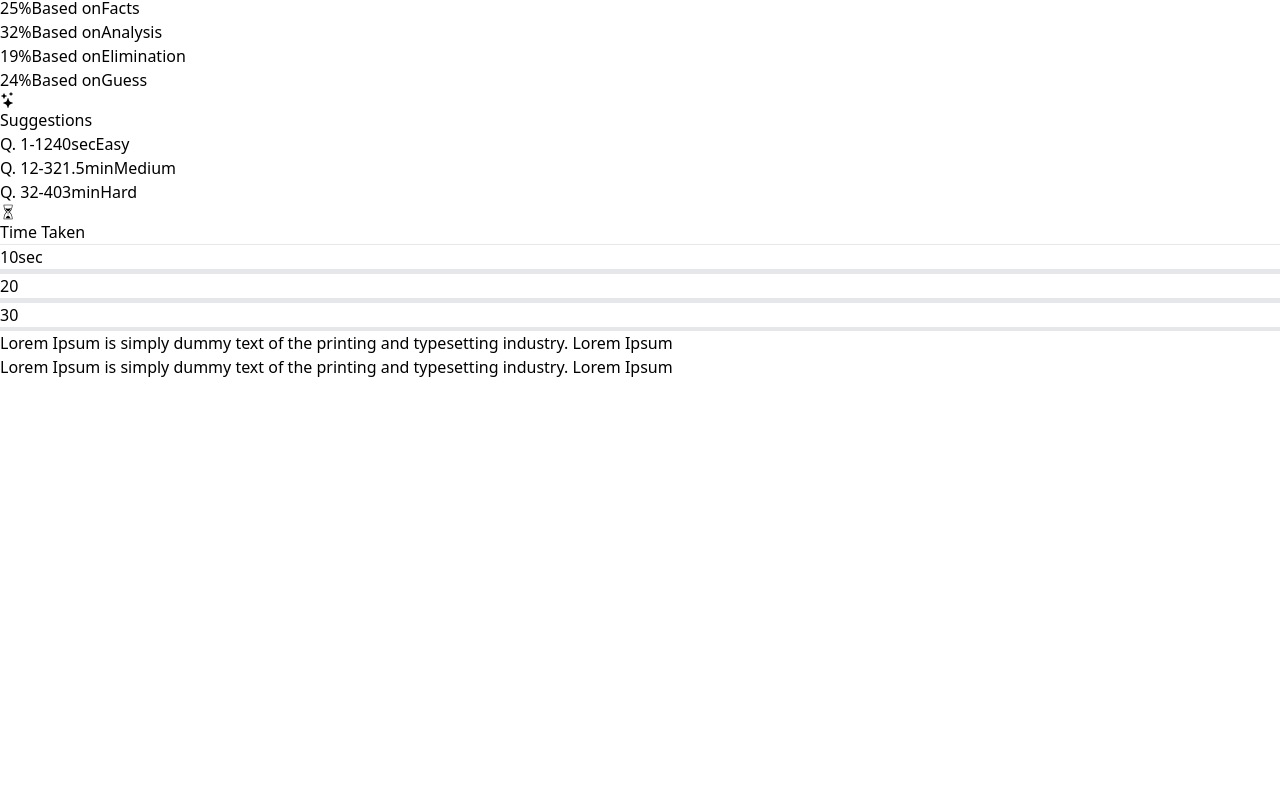
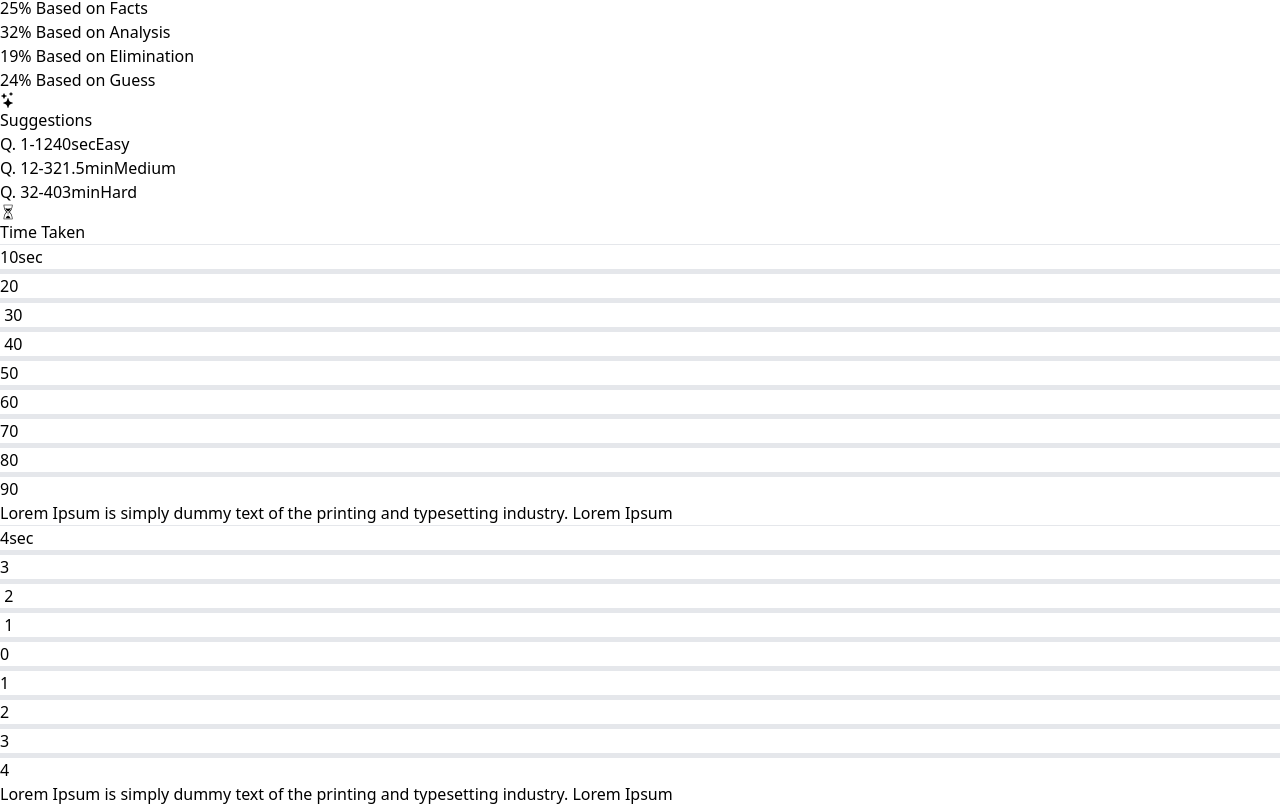
Before and after one commit to akhileshkumar09/asignment-ui, a React (Vite) app: page / in a window 1280 px wide. Shown: the part 2438-3244 px from the top of the page. Before the commit the page ends 2817 px from the top, so only its background shows below. Built offline with nearby package versions, Linux system fonts and the light colour scheme.

Commit message:
complete

```diff
--- a/src/components/RulerComponent.jsx
+++ b/src/components/RulerComponent.jsx
@@ -2,7 +2,7 @@ import { GiSandsOfTime } from "react-icons/gi";
 
 const RulerComponent = () => {
   return (
-    <div className="max-w-md mx-auto p-2  rounded-lg shadow-md bg-white relative">
+    <div className="max-w-md mx-auto p-2  rounded-lg shadow-md bg-white relative h-full w-full">
 
         <span className="text-gray-400 mb-4 font-semibold"><GiSandsOfTime className="inline mr-1"/> Time Taken</span>
       {/* first ruler */}
@@ -12,47 +12,181 @@ const RulerComponent = () => {
             <span className="absolute text-xs">
                 <hr className="h-4 border-r-2 border-[#8f92d2] w-1 border-t-0 rounded"/> 10sec
             </span>
-            <div className=" absolute w-10 h-4  left-1 flex  gap-1 ">
+            <div className=" absolute w-10 h-4  left-2 flex  gap-2 ">
                 <hr className="h-2 w-1 border-r-2 border-t-0 border-[#8f92d2]"/>
                 <hr className="h-2 w-1 border-r-2 border-t-0 border-[#8f92d2]"/>
                 <hr className="h-2 w-1 border-r-2 border-t-0 border-[#8f92d2]"/>
                 <hr className="h-2 w-1 border-r-2 border-t-0 border-[#8f92d2]"/>
             </div>
-            <span className="absolute text-xs left-8">
+            <span className="absolute text-xs left-10 ml-2">
                 <hr className="h-4 border-r-2 border-[#8f92d2] w-1 border-t-0 rounded ml-1"/> 20
             </span>
-            <div className=" absolute w-10 h-4 left-10 flex   gap-1">
+            <div className=" absolute w-10 h-4 left-14 flex gap-2 ml-1">
                 <hr className="h-2 w-1 border-r-2 border-t-0 border-[#8f92d2]"/>
                 <hr className="h-2 w-1 border-r-2 border-t-0 border-[#8f92d2]"/>
                 <hr className="h-2 w-1 border-r-2 border-t-0 border-[#8f92d2]"/>
                 <hr className="h-2 w-1 border-r-2 border-t-0 border-[#8f92d2]"/>
             </div>
-            <span className="absolute text-xs left-16 ">
-                <hr className="h-4 border-r-2 border-[#8f92d2] w-1 border-t-0 rounded ml-2"/> 30
+            <span className="absolute text-xs left-24">
+                <hr className="h-4 border-r-2 border-[#8f92d2] w-1 border-t-0 rounded ml-2"/> &nbsp;30
             </span>
-            <div className=" absolute w-10 h-4  left-20 flex   gap-1 ">
+            <div className=" absolute w-10 h-4  left-28 flex   gap-2  ">
                 <hr className="h-2 w-1 border-r-2 border-t-0 border-[#8f92d2]"/>
                 <hr className="h-2 w-1 border-r-2 border-t-0 border-[#8f92d2]"/>
                 <hr className="h-2 w-1 border-r-2 border-t-0 border-[#8f92d2]"/>
                 <hr className="h-2 w-1 border-r-2 border-t-0 border-[#8f92d2]"/>
             </div>
+            <span className="absolute text-xs left-36 ml-1 ">
+                <hr className="h-4 border-r-2 border-[#8f92d2] w-1 border-t-0 rounded ml-2"/> &nbsp;40
+            </span>
+            <div className=" absolute w-8 h-4  left-40 flex justify-between ml-1">
+                <hr className="h-2 w-1 border-r-2 border-t-0 border-[#8f92d2]"/>
+                <hr className="h-2 w-1 border-r-2 border-t-0 border-[#8f92d2]"/>
+                <hr className="h-2 w-1 border-r-2 border-t-0 border-[#8f92d2]"/>
+                <hr className="h-2 w-1 border-r-2 border-t-0 border-[#8f92d2]"/>
+            </div>
+            <span className="absolute text-xs left-48 ml-2">
+                <hr className="h-4 border-r-2 border-[#8f92d2] w-1 border-t-0 rounded "/> 50
+            </span>
+            <div className=" absolute w-8 h-4  left-52 flex justify-between">
+                <hr className="h-2 w-1 border-r-2 border-t-0 border-[#8f92d2]"/>
+                <hr className="h-2 w-1 border-r-2 border-t-0 border-[#8f92d2]"/>
+                <hr className="h-2 w-1 border-r-2 border-t-0 border-[#8f92d2]"/>
+                <hr className="h-2 w-1 border-r-2 border-t-0 border-[#8f92d2]"/>
+            </div>
+            <span className="absolute text-xs left-60 ml-1 ">
+                <hr className="h-4 border-r-2 border-[#8f92d2] w-1 border-t-0 rounded "/> 60
+            </span>
+            <div className=" absolute w-8 h-4  left-60 flex justify-between ml-3">
+                <hr className="h-2 w-1 border-r-2 border-t-0 border-[#8f92d2]"/>
+                <hr className="h-2 w-1 border-r-2 border-t-0 border-[#8f92d2]"/>
+                <hr className="h-2 w-1 border-r-2 border-t-0 border-[#8f92d2]"/>
+                <hr className="h-2 w-1 border-r-2 border-t-0 border-[#8f92d2]"/>
+            </div>
+            <span className="absolute text-xs  right-20">
+                <hr className="h-4 border-r-2 border-[#8f92d2] w-1 border-t-0 rounded "/> 70
+            </span>
+            <div className=" absolute w-8 h-4  right-14 flex justify-between ">
+                <hr className="h-2 w-1 border-r-2 border-t-0 border-[#8f92d2]"/>
+                <hr className="h-2 w-1 border-r-2 border-t-0 border-[#8f92d2]"/>
+                <hr className="h-2 w-1 border-r-2 border-t-0 border-[#8f92d2]"/>
+                <hr className="h-2 w-1 border-r-2 border-t-0 border-[#8f92d2]"/>
+            </div>
+            <span className="absolute text-xs right-10">
+                <hr className="h-4 border-r-2 border-[#8f92d2] w-1 border-t-0 rounded "/> 80
+            </span>
+            <div className=" absolute w-10 h-4  right-2 flex gap-2">
+                <hr className="h-2 w-1 border-r-2 border-t-0 border-[#8f92d2]"/>
+                <hr className="h-2 w-1 border-r-2 border-t-0 border-[#8f92d2]"/>
+                <hr className="h-2 w-1 border-r-2 border-t-0 border-[#8f92d2]"/>
+                <hr className="h-2 w-1 border-r-2 border-t-0 border-[#8f92d2]"/>
+            </div>
+            <span className="absolute text-xs right-0">
+                <hr className="h-4 border-r-2 border-[#8f92d2] w-1 border-t-0 rounded ml-2"/> 90
+            </span>
+            <div className="w-2 h-24 absolute bg-[#9a9dd6] rounded -top-2 left-24 ml-2 opacity-50"></div>
+            <div className="w-2/3 h-2 absolute bg-red-600 rounded top-12 left-1 opacity-75 "></div>
+            <div className="w-1/4 h-2 absolute bg-green-500 rounded top-16 left-1  "></div>
             </div>
          </div>
-         </div>
-          {/* Description */}
-          <p className="text-gray-500 text-sm mt-2">
+         <p className="text-gray-500 text-sm mt-2">
             Lorem Ipsum is simply dummy text of the printing and typesetting
             industry. Lorem Ipsum
           </p>
+         </div>
+
 
 
         {/* Second Ruler */}
 
-          {/* Description */}
-          <p className="text-gray-500 text-sm mt-2">
+        <div className="w-full px-4 mt-4">
+         <div className="relative w-full h-20 bg-[#f1f0fa] rounded ">
+         <div>
+            <span className="absolute text-xs">
+                <hr className="h-4 border-r-2 border-[#8f92d2] w-1 border-t-0 rounded"/> 4sec
+            </span>
+            <div className=" absolute w-10 h-4  left-2 flex  gap-2 ">
+                <hr className="h-2 w-1 border-r-2 border-t-0 border-[#8f92d2]"/>
+                <hr className="h-2 w-1 border-r-2 border-t-0 border-[#8f92d2]"/>
+                <hr className="h-2 w-1 border-r-2 border-t-0 border-[#8f92d2]"/>
+                <hr className="h-2 w-1 border-r-2 border-t-0 border-[#8f92d2]"/>
+            </div>
+            <span className="absolute text-xs left-10 ml-2">
+                <hr className="h-4 border-r-2 border-[#8f92d2] w-1 border-t-0 rounded ml-1"/> 3
+            </span>
+            <div className=" absolute w-10 h-4 left-14 flex gap-2 ml-1">
+                <hr className="h-2 w-1 border-r-2 border-t-0 border-[#8f92d2]"/>
+                <hr className="h-2 w-1 border-r-2 border-t-0 border-[#8f92d2]"/>
+                <hr className="h-2 w-1 border-r-2 border-t-0 border-[#8f92d2]"/>
+                <hr className="h-2 w-1 border-r-2 border-t-0 border-[#8f92d2]"/>
+            </div>
+            <span className="absolute text-xs left-24">
+                <hr className="h-4 border-r-2 border-[#8f92d2] w-1 border-t-0 rounded ml-2"/> &nbsp;2
+            </span>
+            <div className=" absolute w-10 h-4  left-28 flex   gap-2  ">
+                <hr className="h-2 w-1 border-r-2 border-t-0 border-[#8f92d2]"/>
+                <hr className="h-2 w-1 border-r-2 border-t-0 border-[#8f92d2]"/>
+                <hr className="h-2 w-1 border-r-2 border-t-0 border-[#8f92d2]"/>
+                <hr className="h-2 w-1 border-r-2 border-t-0 border-[#8f92d2]"/>
+            </div>
+            <span className="absolute text-xs left-36 ml-1 ">
+                <hr className="h-4 border-r-2 border-[#8f92d2] w-1 border-t-0 rounded ml-2"/> &nbsp;1
+            </span>
+            <div className=" absolute w-8 h-4  left-40 flex justify-between ml-1">
+                <hr className="h-2 w-1 border-r-2 border-t-0 border-[#8f92d2]"/>
+                <hr className="h-2 w-1 border-r-2 border-t-0 border-[#8f92d2]"/>
+                <hr className="h-2 w-1 border-r-2 border-t-0 border-[#8f92d2]"/>
+                <hr className="h-2 w-1 border-r-2 border-t-0 border-[#8f92d2]"/>
+            </div>
+            <span className="absolute text-xs left-48 ml-2">
+                <hr className="h-4 border-r-2 border-[#8f92d2] w-1 border-t-0 rounded "/> 0
+            </span>
+            <div className=" absolute w-8 h-4  left-52 flex justify-between">
+                <hr className="h-2 w-1 border-r-2 border-t-0 border-[#8f92d2]"/>
+                <hr className="h-2 w-1 border-r-2 border-t-0 border-[#8f92d2]"/>
+                <hr className="h-2 w-1 border-r-2 border-t-0 border-[#8f92d2]"/>
+                <hr className="h-2 w-1 border-r-2 border-t-0 border-[#8f92d2]"/>
+            </div>
+            <span className="absolute text-xs left-60 ml-1 ">
+                <hr className="h-4 border-r-2 border-[#8f92d2] w-1 border-t-0 rounded "/> 1
+            </span>
+            <div className=" absolute w-8 h-4  left-60 flex justify-between ml-3">
+                <hr className="h-2 w-1 border-r-2 border-t-0 border-[#8f92d2]"/>
+                <hr className="h-2 w-1 border-r-2 border-t-0 border-[#8f92d2]"/>
+                <hr className="h-2 w-1 border-r-2 border-t-0 border-[#8f92d2]"/>
+                <hr className="h-2 w-1 border-r-2 border-t-0 border-[#8f92d2]"/>
+            </div>
+            <span className="absolute text-xs  right-20 mr-2">
+                <hr className="h-4 border-r-2 border-[#8f92d2] w-1 border-t-0 rounded "/> 2
+            </span>
+            <div className=" absolute w-8 h-4  right-14 flex justify-between ">
+                <hr className="h-2 w-1 border-r-2 border-t-0 border-[#8f92d2]"/>
+                <hr className="h-2 w-1 border-r-2 border-t-0 border-[#8f92d2]"/>
+                <hr className="h-2 w-1 border-r-2 border-t-0 border-[#8f92d2]"/>
+                <hr className="h-2 w-1 border-r-2 border-t-0 border-[#8f92d2]"/>
+            </div>
+            <span className="absolute text-xs right-10 mr-2">
+                <hr className="h-4 border-r-2 border-[#8f92d2] w-1 border-t-0 rounded "/> 3
+            </span>
+            <div className=" absolute w-10 h-4  right-2 flex gap-2">
+                <hr className="h-2 w-1 border-r-2 border-t-0 border-[#8f92d2]"/>
+                <hr className="h-2 w-1 border-r-2 border-t-0 border-[#8f92d2]"/>
+                <hr className="h-2 w-1 border-r-2 border-t-0 border-[#8f92d2]"/>
+                <hr className="h-2 w-1 border-r-2 border-t-0 border-[#8f92d2]"/>
+            </div>
+            <span className="absolute text-xs right-0 ml-1">
+                <hr className="h-4 border-r-2 border-[#8f92d2] w-1 border-t-0 rounded "/>4
+            </span>
+            <div className="w-2 h-20 absolute bg-[#9a9dd6] rounded -top-2 left-1/2 ml-2 opacity-50"></div>
+            <div className="w-1/3 h-2 absolute bg-red-600 rounded top-12 right-10 opacity-75 "></div>
+            <div className="w-1/4 h-2 absolute bg-green-500 rounded top-12 left-24  "></div>
+            </div>
+         </div>
+         <p className="text-gray-500 text-sm mt-2">
             Lorem Ipsum is simply dummy text of the printing and typesetting
             industry. Lorem Ipsum
           </p>
+         </div>
 
 
     </div>
```
Also changed, not shown: src/Dashboard.jsx (+6 -6 lines).
